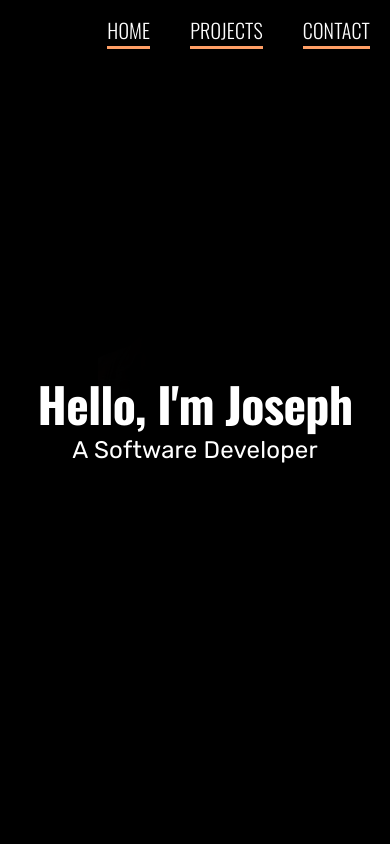
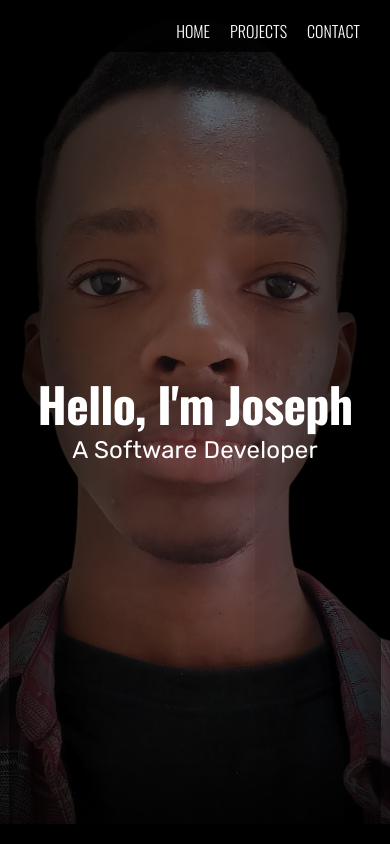
Before and after one commit to josephuche1/Portfolio-Website, a React (Create React App) app in the folder client/: page / in a window 390 px wide. Shown: the top 844 px of the page. Built offline with nearby package versions, Linux system fonts and the light colour scheme.

Commit message:
Added responsiveness to the home page to make sure it lokks goo on all screens

```diff
--- a/client/package.json
+++ b/client/package.json
@@ -18,6 +18,7 @@
     "react-dom": "^18.3.1",
     "react-router-dom": "^6.23.1",
     "react-scripts": "5.0.1",
+    "styled-components": "^6.1.11",
     "typescript": "^4.9.5",
     "web-vitals": "^2.1.4"
   },
--- a/client/src/components/AboutMe/AboutMe.tsx
+++ b/client/src/components/AboutMe/AboutMe.tsx
@@ -2,6 +2,7 @@ import React from 'react'
 import Box from "@mui/material/Box";
 import Typography from "@mui/material/Typography";
 import { maincolor, fontFamily } from '../../globalVars';
+import zIndex from '@mui/material/styles/zIndex';
 
 interface IAboutMeProps {
   description: string;
@@ -10,10 +11,12 @@ interface IAboutMeProps {
 const AboutMe: React.FC<IAboutMeProps> = ({description}) => {
   return (
     <Box style={{
-      padding: "50px",
       backgroundColor: "rgb(0, 0, 0, 1)",
       boxShadow: "0 2px 4px rgba(0, 0, 0, 0.1)",
       height: "60%",
+      paddingTop: "0px",
+      marginTop: "-120px",
+      paddingBottom: "100px",
     }}>
       <Typography variant="h4" style={{
         textAlign: "center",
@@ -23,6 +26,7 @@ const AboutMe: React.FC<IAboutMeProps> = ({description}) => {
         fontFamily: fontFamily,
         marginTop: "100px",
         paddingTop: "50px",
+        marginBottom: "40px",
       }}>
         About Me
       </Typography>
--- a/client/src/components/Header/Header.tsx
+++ b/client/src/components/Header/Header.tsx
@@ -10,7 +10,6 @@ const Header: React.FC = () => {
       <Box
         style={{
           display: 'flex',
-          gap: '40px',
           flexDirection: 'row',
           marginRight: '30px',
         }}
@@ -32,7 +31,7 @@ const HeaderStyles : IHeaderStyles = {
         justifyContent: 'flex-end',
         alignItems: 'center',
         position: 'fixed',
-        width: '100vw',
+        width: '100%',
         zIndex: 4,
         paddingBottom: "0px",
         // borderBottom: '1px solid #FF9F66',
--- a/client/src/components/Hero/Hero.tsx
+++ b/client/src/components/Hero/Hero.tsx
@@ -1,6 +1,5 @@
 import React from 'react';
-import Box from '@mui/material/Box';
-import IHeroStyles from './HeroInterfaces';
+import styled from 'styled-components';
 import Typography from '@mui/material/Typography';
 
 interface IHeroProps {
@@ -8,71 +7,92 @@ interface IHeroProps {
     body: string;
 }
 
+const HeroContainer = styled.div`
+    background-image: url("/assets/background.png");
+    background-repeat: no-repeat;
+    background-size: cover;
+    background-position: 50% 25%;
+    height: 100vh;
+    color: white;
+    display: flex;
+    flex-direction: column;
+    justify-content: center;
+    align-items: center;
+    text-align: center;
+    background-color: rgba(0, 0, 0, 1);
+
+
+    @media (max-width: 900px) and (min-width: 600px) and (orientation: portrait) {
+        background-position: 50% 30%;
+    }
+    @media (max-width: 900px) and (min-width: 600px) and (orientation: landscape) {
+        background-size: 70%;
+    }
+    @media (max-width: 1200px) and (min-width: 900px) and (orientation: portrait) {
+        background-position: 50% 50%;
+    }
+    @media (max-width: 1200px) and (min-width: 900px) and (orientation: landscape) {
+        background-size: 70%;
+    }
+    @media (min-width: 1200px) and (orientation: portrait) {
+        background-size: 45%;
+    }
+
+    @media (min-width: 1200px) and (orientation: landscape) {
+        background-size: 70%;
+    }
+
+`;
+
+const InnerBox = styled.div`
+    padding: 20px;
+    background-color: rgba(0, 0, 0, 0.5);
+    height: 100vh;
+    width: 85%;
+    display: flex;
+    flex-direction: column;
+    align-items: center;
+    justify-content: center;
+    z-index: 2;
+
+`;
+
+const Overlay = styled.div`
+    position: absolute;
+    top: 0;
+    left: 0;
+    right: 0;
+    bottom: 0;
+    z-index: 1;
+    height: 100vh;
+    width: 100%;
+    box-shadow: inset 0px -20px 150px 20px rgba(0,0,0,0.9), inset 0px 20px 150px 10px rgba(0,0,0,1);
+
+    @media (max-width: 900px) and (min-width: 600px){
+        box-shadow: inset 90px 80px 100px 10px rgba(0,0,0,0.9), inset -90px -80px 100px 10px rgba(0,0,0,1);
+    }
+    @media (max-width: 1200px) and (min-width: 900px){
+        box-shadow: inset 100px 90px 300px 10px rgba(0,0,0,0.9), inset -100px -150px 300px 10px rgba(0,0,0,1);
+    }
+    @media (min-width: 1200px) {
+        box-shadow: inset 350px 20px 200px 10px rgba(0,0,0,0.9), inset -350px -50px 100px 10px rgba(0,0,0,1);
+    }
+`
 
 const Hero: React.FC<IHeroProps> = (props) => {
-  return (
-    <Box style={HeroStyles.container}>
-        <Box style={HeroStyles.InnerBox} >
-            <Typography variant="h1" style={HeroStyles.title}>
-                {props.title}
-            </Typography>
-            <Typography variant="body1" style={HeroStyles.body}>
-                {props.body}
-            </Typography>
-        </Box>
-        <Box style={HeroStyles.overlay} />
-    </Box>
-  )
+    return (
+        <HeroContainer>
+            <InnerBox>
+                <Typography variant="h1" style={{ fontFamily: "Oswald, sans-serif", fontSize: '3rem', margin: '0', fontWeight: 'bold' }}>
+                    {props.title}
+                </Typography>
+                <Typography variant="body1" style={{ fontFamily: "Rubik, sans-serif", fontSize: '1.5rem' }}>
+                    {props.body}
+                </Typography>
+            </InnerBox>
+            <Overlay />
+        </HeroContainer>
+    );
 }
 
-const HeroStyles: IHeroStyles = {
-    container: {
-        backgroundImage: 'url("/assets/background.png")',
-        backgroundSize: '50%',
-        backgroundRepeat: 'no-repeat',
-        backgroundPosition: '50% 25%',  // Center the background image
-        height: '100vh',  // Set the height of the hero section
-        color: 'white',  // Assuming you want white text for visibility
-        display: 'flex',
-        flexDirection: 'column',
-        justifyContent: 'center',
-        alignItems: 'center',
-        textAlign: 'center',
-        backgroundColor: 'rgba(0, 0, 0, 1)',  // Add a semi-transparent background color
-
-    },
-    InnerBox: {
-        padding: '20px',
-        backgroundColor: 'rgba(0, 0, 0, 0.5)',  // Add a semi-transparent background color
-        height: '100vh', // Set the height of the inner box
-        width: '90%',
-        display: 'flex',
-        flexDirection: 'column',
-        alignItems: 'center',
-        justifyContent: 'center',
-        zIndex: 2,
-    },
-    overlay: {
-        position: 'absolute',
-        top: 0,
-        left: 0,
-        right: 0,
-        bottom: 0,
-        boxShadow: 'inset 300px 40px 100px 10px rgba(0,0,0,0.9), inset -300px -40px 100px 10px rgba(0,0,0,1)', // Adjust shadow as needed
-        zIndex: 1,
-        height: '100vh',
-        width: '100%',
-    },
-    title: {
-        fontFamily: "Oswald, sans-serif",
-        fontSize: '3rem',
-        margin: '0',
-        fontWeight: 'bold',
-    },
-    body: {
-        fontFamily: "Rubik, sans-serif",
-        fontSize: '1.5rem',
-    },
-}
-
-export default Hero
+export default Hero;
--- a/client/src/components/Projects/Projects.tsx
+++ b/client/src/components/Projects/Projects.tsx
@@ -13,7 +13,7 @@ const Projects: React.FC = () => {
     <Box style={{
       backgroundColor: "black",
       padding: "20px",
-
+      marginTop: "-20px",
     }}>
       <Box>
         <Typography variant="h4" style={{
@@ -21,6 +21,7 @@ const Projects: React.FC = () => {
           fontWeight: "bold",
           fontFamily: "Oswald, sans-serif",
           textAlign: "center",
+          marginBottom: "40px",
         }}>
           Projects
         </Typography>
--- a/client/src/components/TabItem/TabItem.tsx
+++ b/client/src/components/TabItem/TabItem.tsx
@@ -3,33 +3,46 @@ import Box from '@mui/material/Box'
 import Typography from '@mui/material/Typography'
 import { Link } from 'react-router-dom'
 import { fontFamily } from '../../globalVars'
+import styled from 'styled-components'
 
 interface ITabItemProps {
     title: string;
     linkto: string;
 }
 
+const TabItemContainer = styled.div`
+    margin: 0 20px;
+
+    &:hover {
+        border-bottom: 3px solid #FF9F66;
+    }
+
+    @media (max-width: 768px) {
+        margin: 0 10px;
+    }
+`;
+
+const TitleContainer = styled.div`
+    color: white;
+    font-family: ${fontFamily};
+    text-transform: uppercase;
+    font-weight: 300;
+    font-size: 20px;
+
+    @media (max-width: 768px) {
+        font-size: 16px;
+    }
+`;
+
 const TabItem: React.FC<ITabItemProps> = ({title, linkto}) => {
   return (
-    <Box
-      style={{
-        borderBottom: '3px solid #FF9F66',
-      }}
-    >
+    <TabItemContainer>
       <Link to={linkto} style={{textDecoration: 'none'}}>
-        <Typography variant="h6"
-          style={{
-            color: 'white',
-            fontFamily: fontFamily,
-            textTransform: 'uppercase',
-            fontWeight: 300,
-            fontSize: '20px',
-          }}
-        >
+        <TitleContainer>
             {title}
-        </Typography>
+        </TitleContainer>
       </Link>
-    </Box>
+    </TabItemContainer>
   )
 }
 
--- a/client/src/pages/HomePage/HomePage.tsx
+++ b/client/src/pages/HomePage/HomePage.tsx
@@ -1,11 +1,15 @@
 import React from 'react';
+import Box from '@mui/material/Box';
 import Hero from '../../components/Hero/Hero';
 import AboutMe from '../../components/AboutMe/AboutMe';
 import Projects from '../../components/Projects/Projects';
 
 const HomePage: React.FC = () => {
   return (
-    <div>
+    <Box style={{
+      width: '100%',
+    }}
+    >
       <Hero
         title="Hello, I'm Joseph"
         body="A Software Developer"
@@ -14,7 +18,7 @@ const HomePage: React.FC = () => {
         description="leo a diam sollicitudin tempor id eu nisl nunc mi ipsum faucibus vitae aliquet nec ullamcorper sit amet risus nullam eget felis eget nunc lobortis mattis aliquam faucibus purus in massa tempor nec feugiat nisl pretium fusce id velit ut tortor pretium viverra suspendisse potenti nullam ac tortor vitae purus faucibus ornare suspendisse sed nisi lacus sed viverra tellus in hac habitasse platea dictumst vestibulum rhoncus est pellentesque elit ullamcorper dignissim cras tincidunt lobortis feugiat vivamus at augue eget arcu dictum varius duis at consectetur lorem donec massa sapien faucibus et molestie ac feugiat sed lectus vestibulum mattis ullamcorper velit sed ullamcorper morbi "
       />
       <Projects />
-    </div>
+    </Box>
   )
 }
 
--- a/client/src/pages/ProjectsPage/ProjectsPage.tsx
+++ b/client/src/pages/ProjectsPage/ProjectsPage.tsx
@@ -29,19 +29,19 @@ const ProjectsPage = () => {
             height: '90%',
             width: '90%',
         }}>
-            <Grid item xs={3}>
+            <Grid item sm={12} md={3}>
                 <ProjectCard title="Project 1" image="https://via.placeholder.com/150" />
             </Grid>
-            <Grid item xs={3}>
+            <Grid item sm={12} md={3} >
                 <ProjectCard title="Project 2" image="https://via.placeholder.com/150" />
             </Grid>
-            <Grid item xs={3}>
+            <Grid item sm={12} md={3}>
                 <ProjectCard title="Project 3" image="https://via.placeholder.com/150" />
             </Grid>
-            <Grid item xs={3}>
+            <Grid item sm={12} md={3} >
                 <ProjectCard title="Project 4" image="https://via.placeholder.com/150" />
             </Grid>
-            <Grid item xs={3}>
+            <Grid item sm={12} md={3}>
                 <ProjectCard title="Project 5" image="https://via.placeholder.com/150" />
             </Grid>
         </Grid>
```
Also changed, not shown: 1 other file (tests, documents, lock files or other folders).
